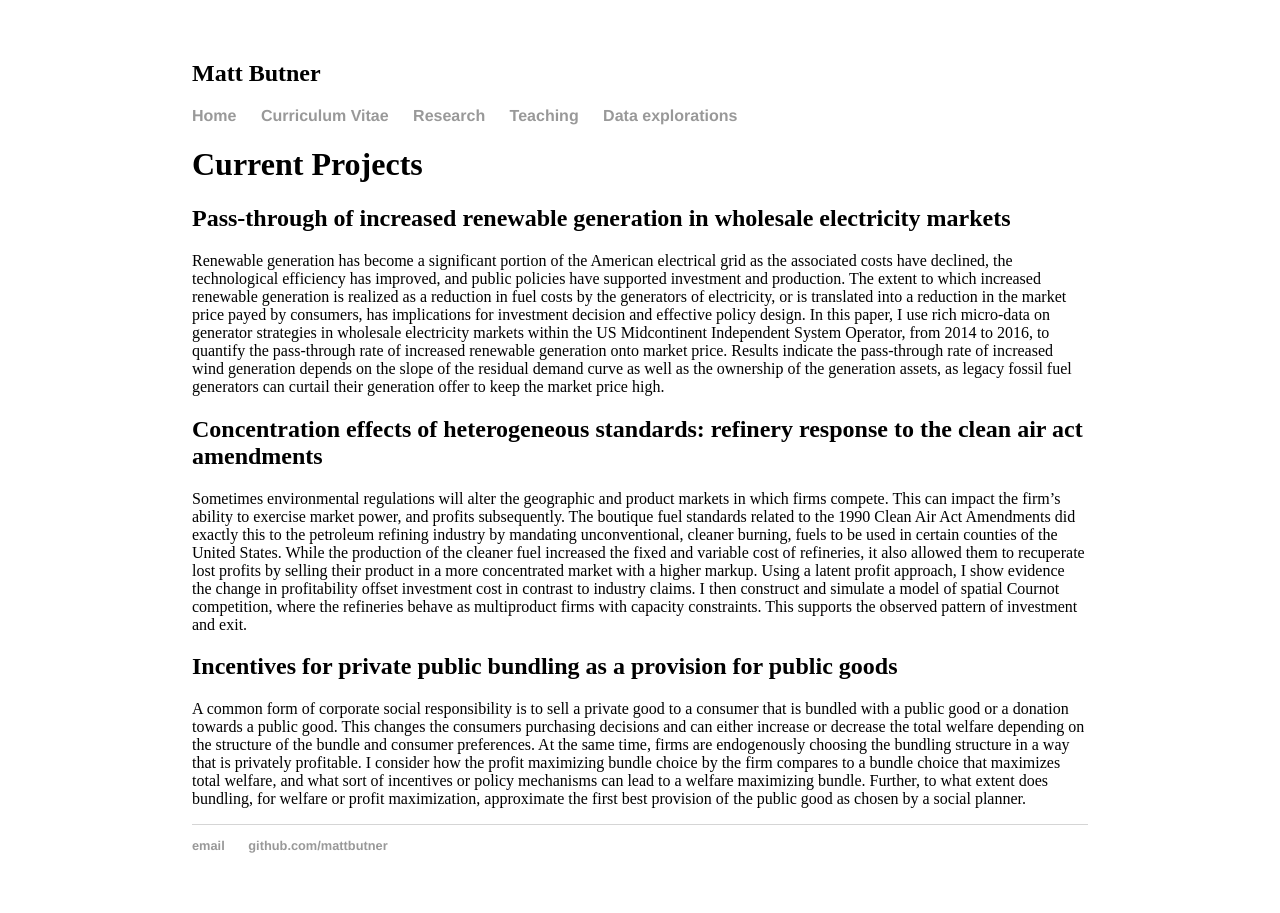
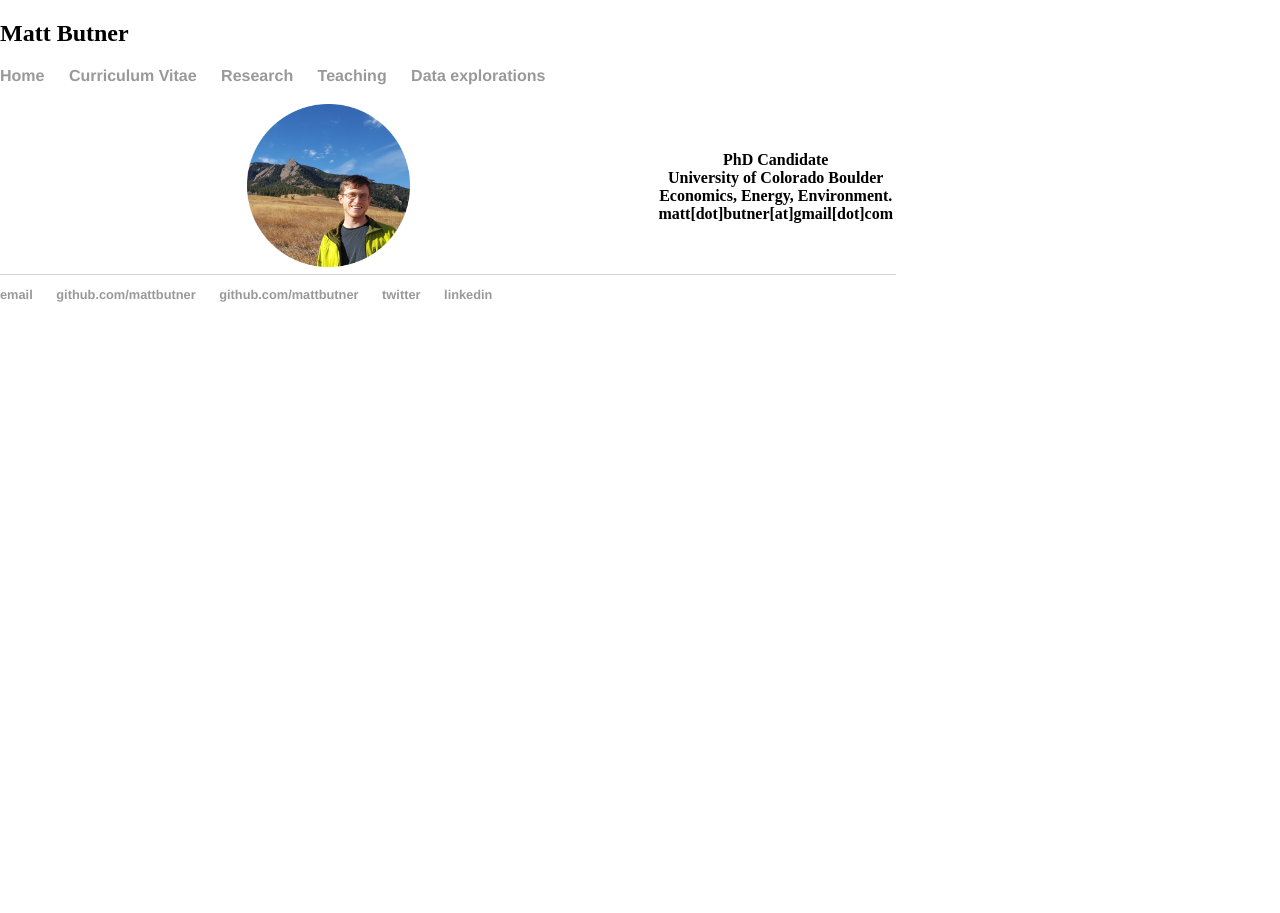
Before and after one commit to mattbutner/mattbutner.github.io, a Jekyll site: the page built from index.html, in a window 1280 px wide. Built offline with Jekyll 4.4.1, drawn with Linux system fonts in a browser that asks for light colours.

Commit message:
Restart5

```diff
--- a/_layouts/default.html
+++ b/_layouts/default.html
@@ -32,6 +32,9 @@
     		<ul>
         		<li><a href="mailto:mattbutner@gmail.com">email</a></li>
         		<li><a href="https://github.com/mattbutner">github.com/mattbutner</a></li>
+        		<li><a href="https://github.com/mattbutner">github.com/mattbutner</a></li>
+        		<li><a href="https://twitter.com/MattButner">twitter</a></li>
+        		<li><a href="https://www.linkedin.com/in/matthew-butner">linkedin</a></li>
 			</ul>
 		</footer>
 	</body>
--- a/css/main.css
+++ b/css/main.css
@@ -34,13 +34,16 @@
     list-style: none;
 }
 
-
-*{
+* {
     box-sizing: border-box;
 }
 
+body {
+    margin: 0;
+}
+
 /* Create two equal columns that floats next to each other */
-column {
+.column {
     float: left;
     width: 50%;
     padding: 10px;
@@ -48,7 +51,7 @@
 }
 
 /* Clear floats after the columns */
-row:after {
+.row:after {
     content: "";
     display: table;
     clear: both;
--- a/index.html
+++ b/index.html
@@ -2,17 +2,13 @@
 layout: default
 title: Matthew Ridge Butner
 ---
-<div class="blurb">
-	<h1>Current Projects</h1>
-
-	<!--Look into collapse bootstrap js -->
-	<h2>Pass-through of increased renewable generation in wholesale electricity markets </h2>
-	<p>Renewable generation has become a significant portion of the American electrical grid as the associated costs have declined, the technological efficiency has improved, and public policies have supported investment and production. The extent to which increased renewable generation is realized as a reduction in fuel costs by the generators of electricity, or is translated into a reduction in the market price payed by consumers, has implications for investment decision and effective policy design.  In this paper, I use rich micro-data on generator strategies in wholesale electricity markets within the US Midcontinent Independent System Operator, from 2014 to 2016, to quantify the pass-through rate of increased renewable generation onto market price. Results indicate the pass-through rate of increased wind generation depends on the slope of the residual demand curve as well as the ownership of the generation assets, as legacy fossil fuel generators can curtail their generation offer to keep the market price high.  </p>
-
-
-	<h2>Concentration effects of heterogeneous standards: refinery response to the clean air act amendments </h2>
-	<p>Sometimes environmental regulations will alter the geographic and product markets in which firms compete. This can impact the firm’s ability to exercise market power, and profits subsequently. The boutique fuel standards related to the 1990 Clean Air Act Amendments did exactly this to the petroleum refining industry by mandating unconventional, cleaner burning, fuels to be used in certain counties of the United States. While the production of the cleaner fuel increased the fixed and variable cost of refineries, it also allowed them to recuperate lost profits by selling their product in a more concentrated market with a higher markup. Using a latent profit approach, I show evidence the change in profitability offset investment cost in contrast to industry claims. I then construct and simulate a model of spatial Cournot competition, where the refineries behave as multiproduct firms with capacity constraints. This supports the observed pattern of investment and exit.</p>
-
-	<h2>Incentives for private public bundling as a provision for public goods</h2>
-	<p>A common form of corporate social responsibility is to sell a private good to a consumer that is bundled with a public good or a donation towards a public good. This changes the consumers purchasing decisions and can either increase or decrease the total welfare depending on the structure of the bundle and consumer preferences. At the same time, firms are endogenously choosing the bundling structure in a way that is privately profitable. I consider how the profit maximizing bundle choice by the firm compares to a bundle choice that maximizes total welfare, and what sort of incentives or policy mechanisms can lead to a welfare maximizing bundle. Further, to what extent does bundling, for welfare or profit maximization, approximate the first best provision of the public good as chosen by a social planner. </p>
-</div><!-- /.blurb -->
+<table style="width:100%">
+  <tr>
+	<th>
+		<img src="images/flatiron_c_comp.jpg" alt="Boulder Flatirons" width="25%">
+	</th>
+	<th>
+	PhD Candidate <br> University of Colorado Boulder <br> Economics, Energy, Environment. <br> matt[dot]butner[at]gmail[dot]com
+	</th>
+  </tr>
+</table>
```
Also changed, not shown: research/index.html (added, +18 -0 lines), images/flatiron_c_comp.jpg.
